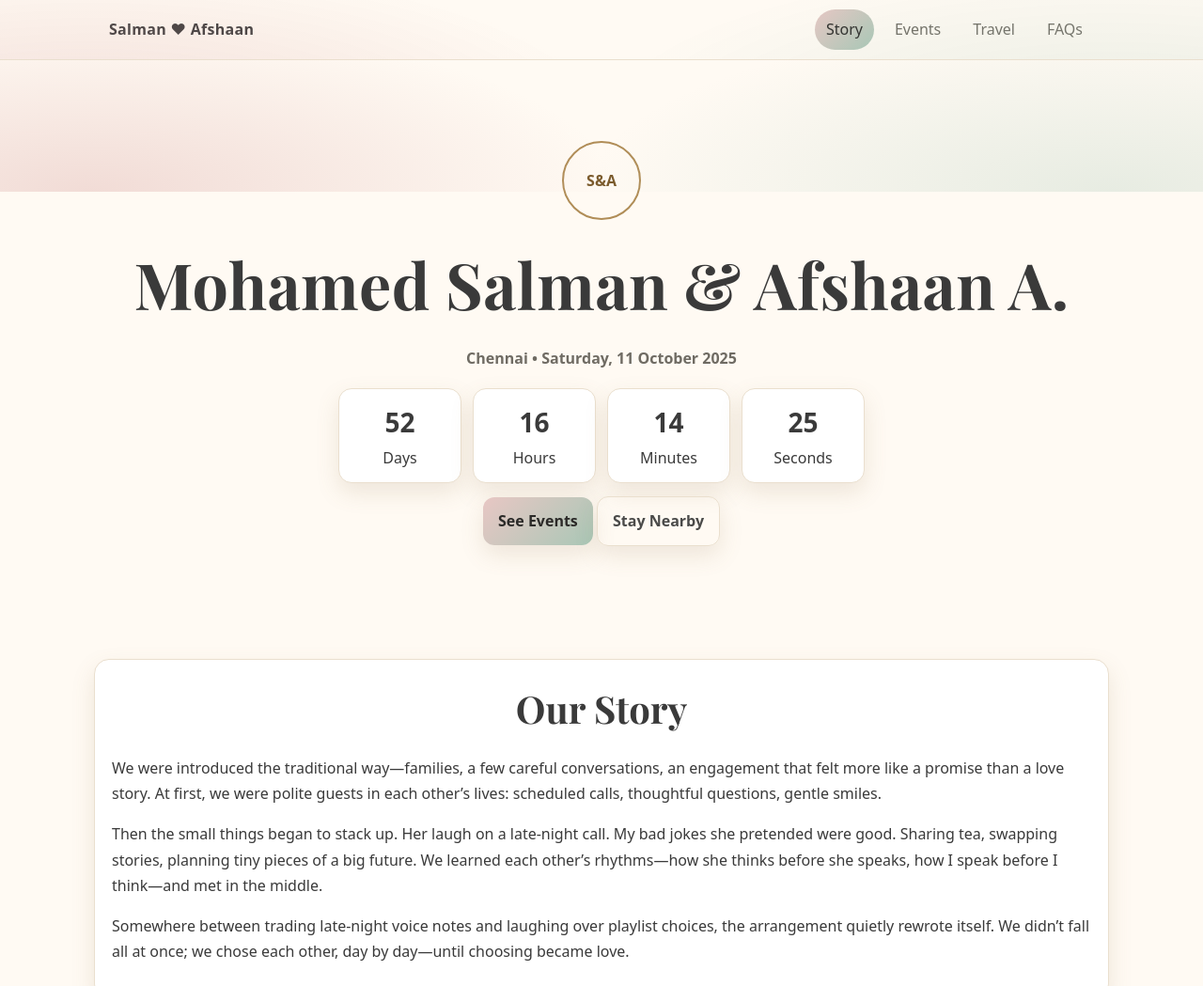
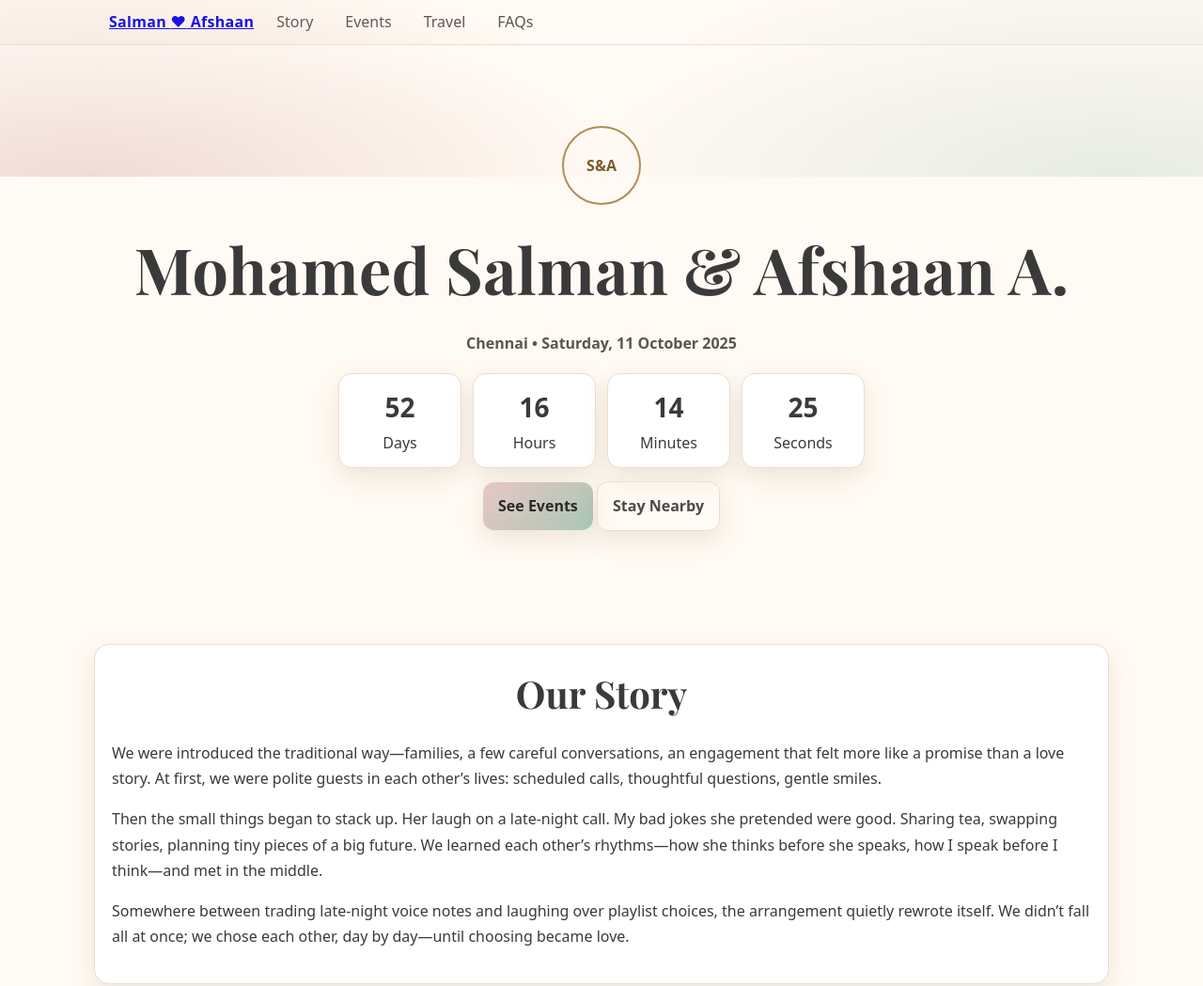
Before and after one commit to almondarker/Salman-Afshaan, a plain HTML site: page index.html in a window 1280 px wide. Shown: the top 1049 px of the page at 94% size. Drawn offline with nearby package versions, Linux system fonts and the light colour scheme.

Commit message:
Link brand to top

```diff
--- a/index.html
+++ b/index.html
@@ -9,7 +9,7 @@
     :root{
       --paper:#fffaf3;          /* warm ivory */
       --ink:#3a3a3a;            /* soft charcoal */
-      --muted:#6f6b63;          /* muted text */
+      --muted:#5a554e;          /* muted text */
       --rose:#e8c7c4;           /* blush rose */
       --rose-deep:#d9a3a0;      /* deeper blush */
       --sage:#a9c7b6;           /* sage green */
@@ -29,13 +29,13 @@
     .top{position:sticky; top:0; z-index:50; backdrop-filter:saturate(120%) blur(8px); background:rgba(255,250,243,.75); border-bottom:1px solid #eadfce}
     .nav{max-width:1080px; margin:auto; display:flex; align-items:center; gap:12px; padding:10px 16px}
     .brand{font-weight:800; letter-spacing:.3px}
-    .menu{margin-left:auto; display:flex; gap:10px; flex-wrap:wrap}
+    .menu{margin-left:auto; display:flex; gap:10px; flex-wrap:wrap; list-style:none; margin:0; padding:0}
     .menu a{color:var(--muted); text-decoration:none; padding:8px 12px; border-radius:999px}
     .menu a:hover{background:#f4ece2; color:#2d2d2d}
     .menu a.active{background:linear-gradient(135deg, var(--rose), var(--sage)); color:#2b2a28}
 
     /* HERO */
-    header.hero{position:relative; text-align:center; padding:86px 16px 56px}
+    section.hero{position:relative; text-align:center; padding:86px 16px 56px}
     .wrap{max-width:1080px; margin:auto}
     .names{font-size:clamp(38px,6.5vw,68px); margin:0 0 8px; letter-spacing:.4px}
     .sub{color:var(--muted); font-weight:600}
@@ -76,36 +76,37 @@
   </style>
   <link href="https://fonts.googleapis.com/css2?family=Playfair+Display:wght@600;700&display=swap" rel="stylesheet">
 </head>
-<body>
-  <div class="top floral-top">
-    <div class="nav">
-      <div class="brand">Salman ♥ Afshaan</div>
-      <nav class="menu" id="menu">
-        <a href="#story">Story</a>
-        <a href="#events">Events</a>
-        <a href="#travel">Travel</a>
-        <a href="#faqs">FAQs</a>
-      </nav>
-    </div>
-  </div>
+  <body id="top">
+    <header class="top floral-top">
+      <nav class="nav" aria-label="Primary">
+        <a class="brand" href="#top" aria-label="Go to top">Salman <span aria-hidden="true">♥</span> Afshaan</a>
+      <ul class="menu" id="menu">
+        <li><a href="#story" aria-label="Go to Story section">Story</a></li>
+        <li><a href="#events" aria-label="Go to Events section">Events</a></li>
+        <li><a href="#travel" aria-label="Go to Travel section">Travel</a></li>
+        <li><a href="#faqs" aria-label="Go to FAQs section">FAQs</a></li>
+      </ul>
+    </nav>
+  </header>
 
-  <header class="hero floral-top">
+  <main>
+  <section class="hero floral-top">
     <div class="wrap">
-      <div class="monogram">S&A</div>
+      <div class="monogram" aria-hidden="true">S&A</div>
       <h1 class="names">Mohamed Salman & Afshaan A.</h1>
       <div class="sub">Chennai • Saturday, 11 October 2025</div>
-      <div id="countdown" aria-label="Countdown to Nikkah">
-        <div class="box"><span class="num" id="days">00</span><span class="muted">Days</span></div>
-        <div class="box"><span class="num" id="hours">00</span><span class="muted">Hours</span></div>
-        <div class="box"><span class="num" id="minutes">00</span><span class="muted">Minutes</span></div>
-        <div class="box"><span class="num" id="seconds">00</span><span class="muted">Seconds</span></div>
+      <div id="countdown" role="timer" aria-label="Countdown to Nikkah" aria-live="polite">
+        <div class="box" aria-label="Days remaining"><span class="num" id="days">00</span><span class="muted">Days</span></div>
+        <div class="box" aria-label="Hours remaining"><span class="num" id="hours">00</span><span class="muted">Hours</span></div>
+        <div class="box" aria-label="Minutes remaining"><span class="num" id="minutes">00</span><span class="muted">Minutes</span></div>
+        <div class="box" aria-label="Seconds remaining"><span class="num" id="seconds">00</span><span class="muted">Seconds</span></div>
       </div>
       <div class="center" style="margin-top:14px">
         <a class="btn" href="#events">See Events</a>
         <a class="btn ghost" href="#travel">Stay Nearby</a>
       </div>
     </div>
-  </header>
+  </section>
 
   <section id="story">
     <div class="grid">
@@ -175,6 +176,8 @@
     </div>
   </section>
 
+  </main>
+
   <footer>
     With duas and warm regards — The families of the bride and groom
   </footer>
```
